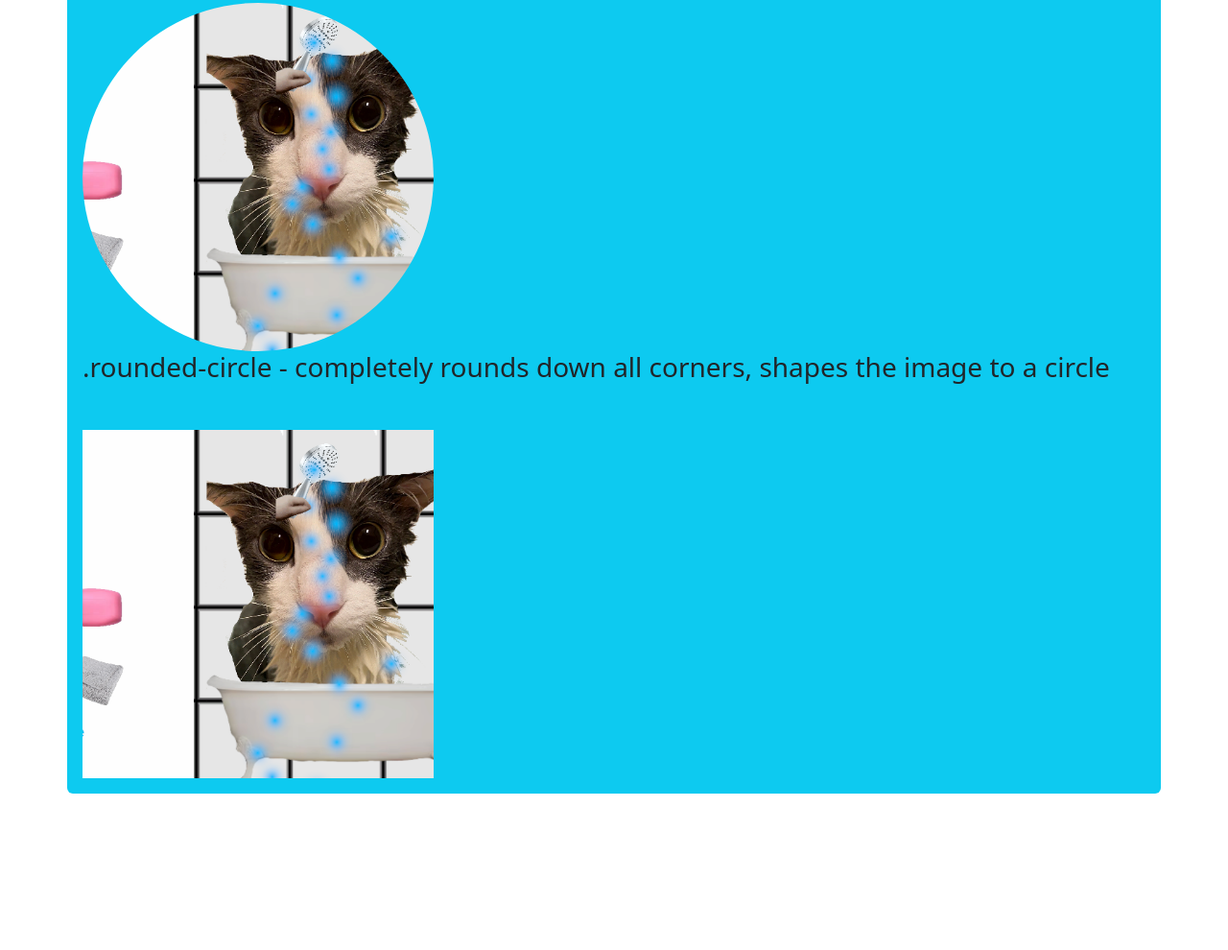
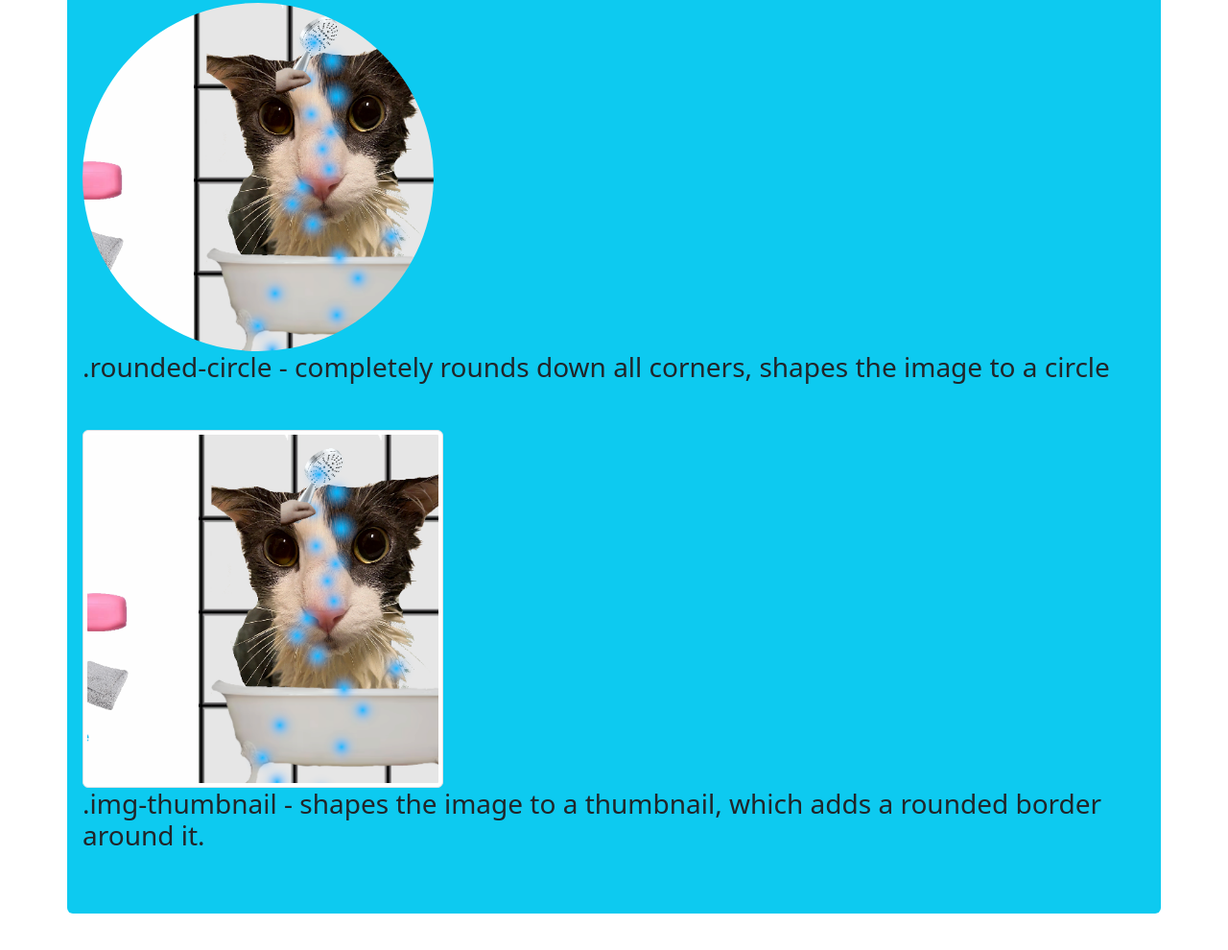
Before and after one commit to adrianhelllo/bootstrap_images, a plain HTML site: page index.html in a window 1280 px wide. Shown: the part 552-1542 px from the top of the page at 96% size. Before the commit the page ends 1427 px from the top, so only its background shows below. Drawn offline with nearby package versions, Linux system fonts and the light colour scheme.

Commit message:
dfghdhgf

```diff
--- a/index.html
+++ b/index.html
@@ -20,7 +20,10 @@
         .rounded-circle - completely rounds down all corners, shapes the image
         to a circle
       </h3>
-      <img src="img/image.png" alt="soggy cat" class="rounded-thumbnail">
+      <img src="img/image.png" alt="soggy cat" class="img-thumbnail">
+      <h3 class="mb-5">
+        .img-thumbnail - shapes the image to a thumbnail, which adds a rounded border around it.
+      </h3>
     </div>
   </body>
 </html>
```
